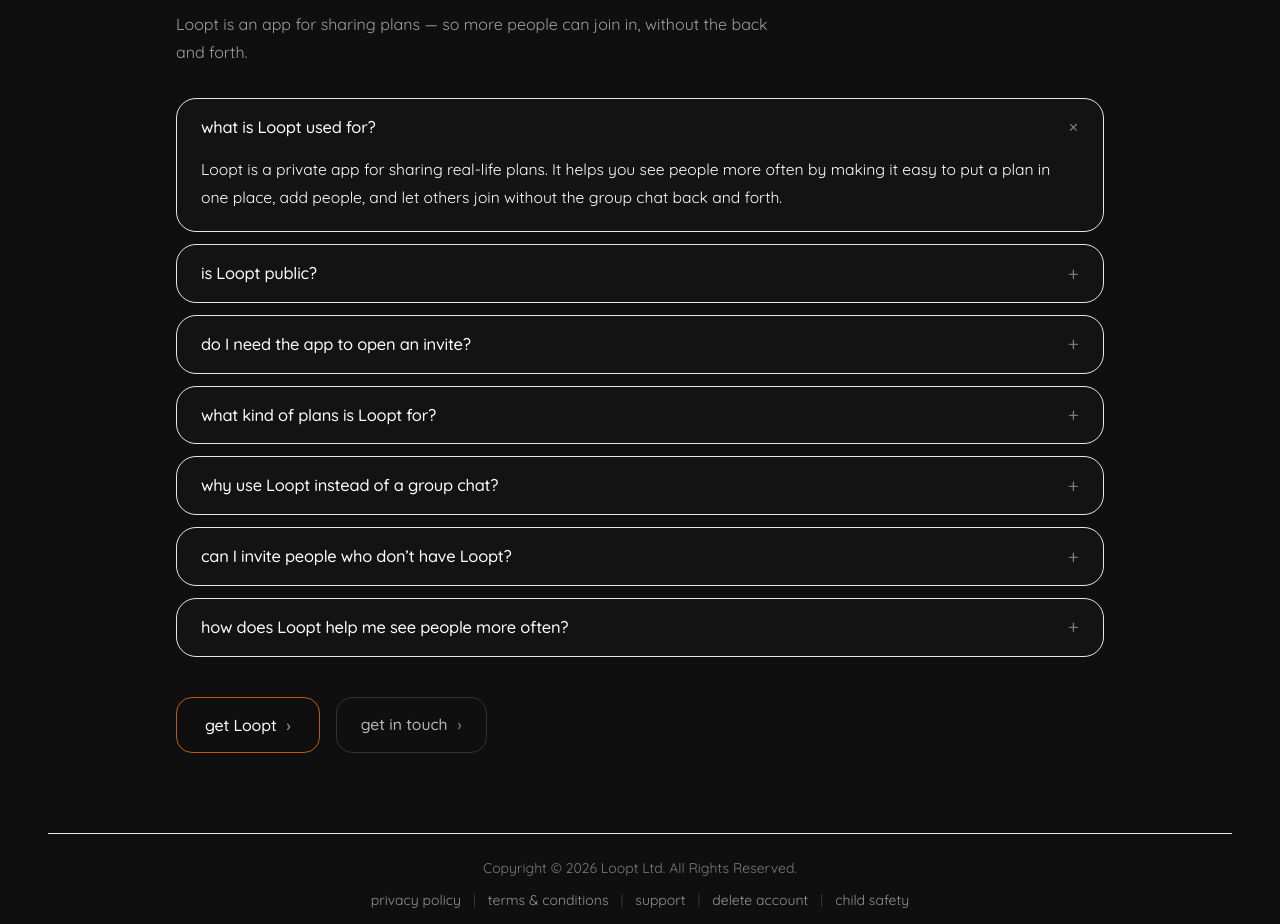
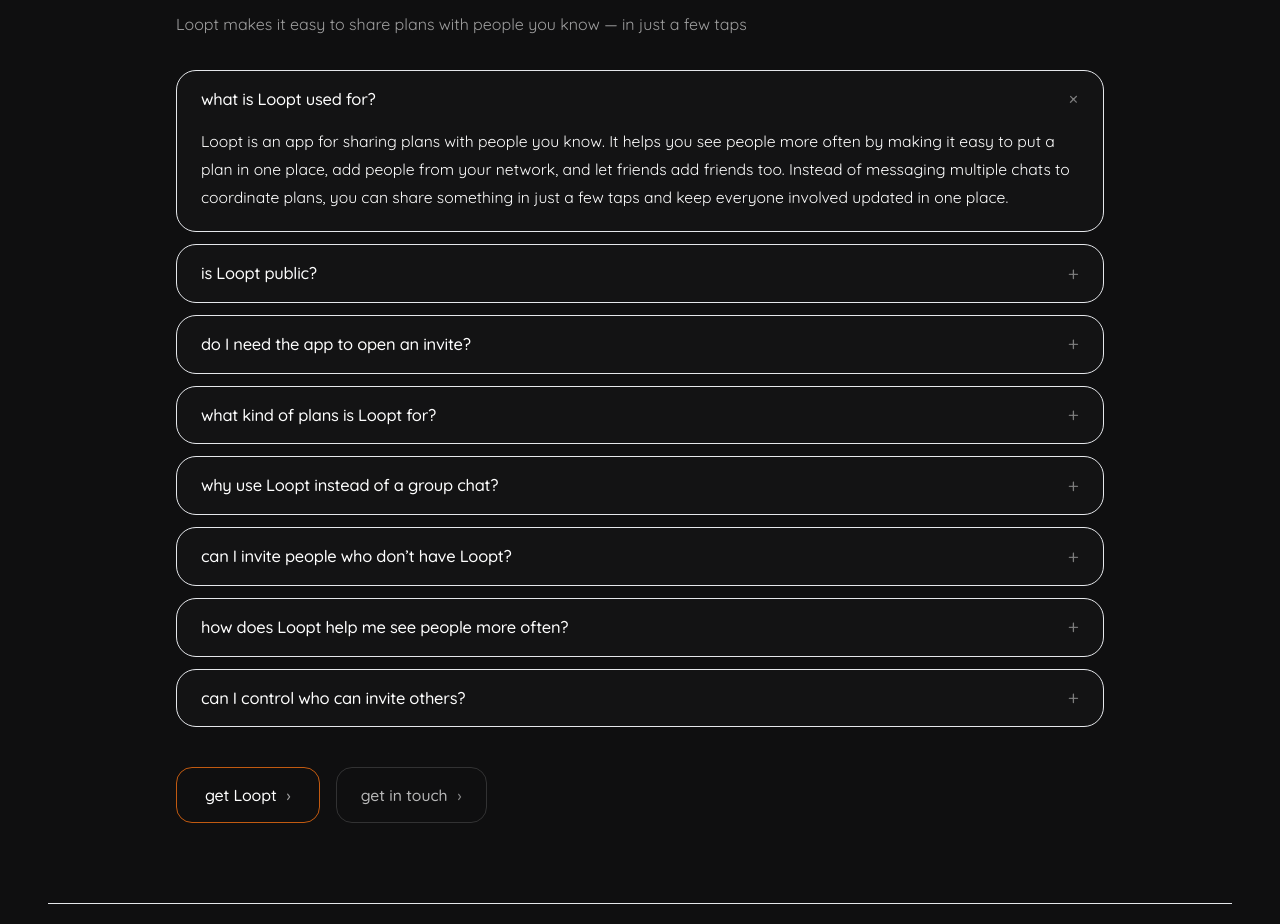
Before and after one commit to looptapp/loopt-website, a React (Vite) app: page / in a window 1280 px wide. Shown: the part 860-1784 px from the top of the page. Built offline with nearby package versions, Linux system fonts and the light colour scheme.

Commit message:
Refine Loopt homepage messaging and positioning

```diff
--- a/src/pages/Homepage.tsx
+++ b/src/pages/Homepage.tsx
@@ -5,7 +5,7 @@
   {
     question: "what is Loopt used for?",
     answer:
-      "Loopt is a private app for sharing real-life plans. It helps you see people more often by making it easy to put a plan in one place, add people, and let others join without the group chat back and forth.",
+      "Loopt is an app for sharing plans with people you know. It helps you see people more often by making it easy to put a plan in one place, add people from your network, and let friends add friends too. Instead of messaging multiple chats to coordinate plans, you can share something in just a few taps and keep everyone involved updated in one place.",
   },
   {
     question: "is Loopt public?",
@@ -15,7 +15,7 @@
   {
     question: "do I need the app to open an invite?",
     answer:
-      "you can open an invite link in your browser and see the plan details, like the name, date and time. To join, see who’s in, get updates or send messages, you’ll need to log in or create an account. It only takes a few seconds.",
+      "you can open invite links in your browser and see the basic plan details, like the name, date and time. To join, see who’s in, get updates or send messages, you’ll need to log in or create an account. It only takes a few seconds. You can continue to use Loopt in your browser, but to receive notifications about new plans, changes or messages, you’ll need the app.",
   },
   {
     question: "what kind of plans is Loopt for?",
@@ -25,17 +25,22 @@
   {
     question: "why use Loopt instead of a group chat?",
     answer:
-      "because plans don’t get lost. everything lives in one place, and you can let people add others — without having to manage it yourself.",
+      "Loopt makes it easier to share plans beyond one fixed group. You can add people in just a few taps, let friends add others too, and choose how invites spread depending on the situation. Everything stays connected in one place, so it’s easier to keep people in the loop.",
   },
   {
     question: "can I invite people who don’t have Loopt?",
     answer:
-      "yes — plans can be shared with a link. If someone doesn’t have Loopt yet, they can join from the link and get set up in a few seconds.",
+      "yes - plans can be shared with a link. If someone doesn’t have Loopt yet, they can join from the link and get set up in a few seconds. Once they have an account, you'll be able to add them in just a tap next time.",
   },
   {
     question: "how does Loopt help me see people more often?",
     answer:
-      "most plans never get shared widely — not because people don’t want to invite others, but because it takes effort or creates pressure. Loopt helps you see people more often by making it easy to just put something out there, so people can join if they’re around.",
+      "a lot of plans never get shared widely — not because people don’t want others there, but because coordinating small plans can feel like too much effort. Starting a new group chat for a walk, coffee or last-minute drink often feels disproportionate, especially when people might not be free. Loopt makes it easy to just put something out there, add people in a few taps, and let others join if they’re around.",
+  },
+  {
+    question: "can I control who can invite others?",
+    answer:
+      "yes — with Loopt, you can decide how plans spread. Some plans can stay invite-only, while others can allow plus 1s, or allow friends to add people too. You can choose different invite settings depending on the plan and the people involved.",
   },
 ];
 
@@ -254,7 +259,7 @@
                 a few things to know
               </h2>
               <p className="mt-3 max-w-[620px] text-[1rem] leading-7 text-white/60">
-                Loopt is an app for sharing plans — so more people can join in, without the back and forth.
+                Loopt makes it easy to share plans with people you know — in just a few taps
               </p>
             </div>
 
```
